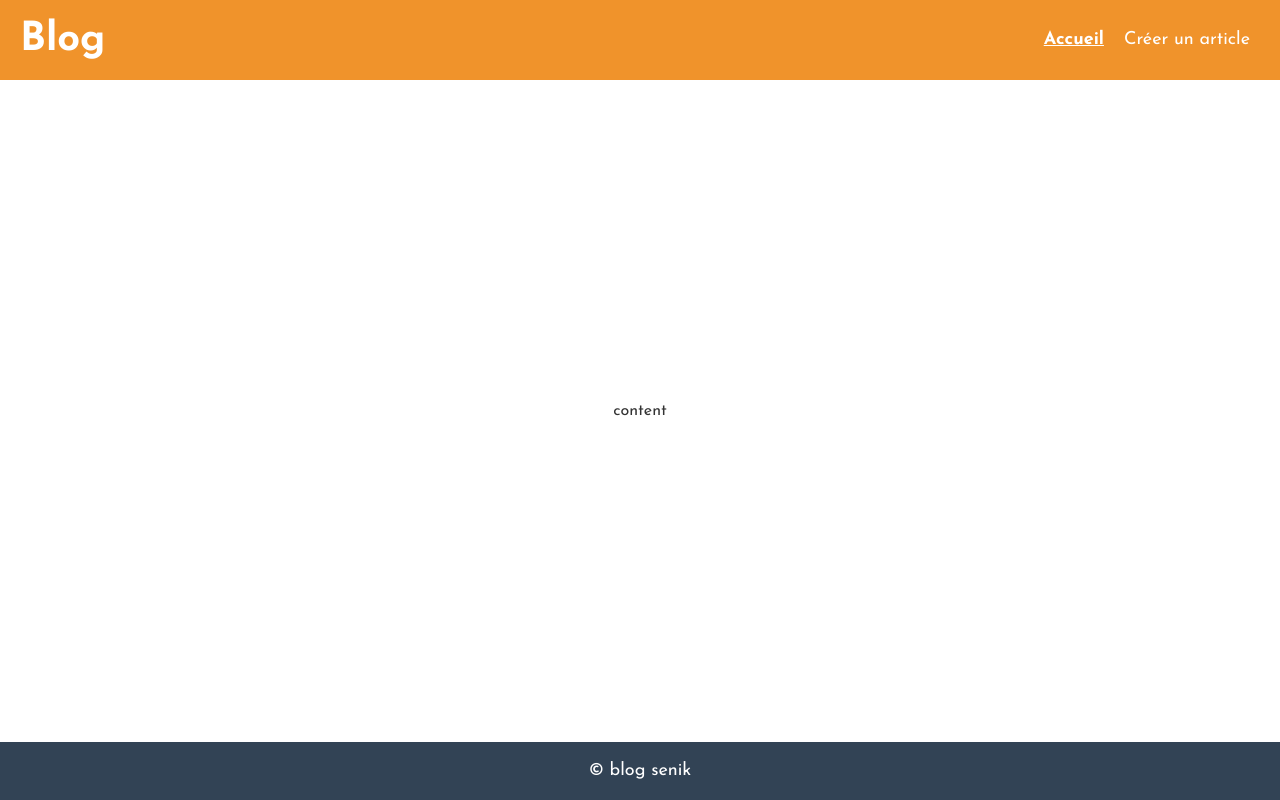
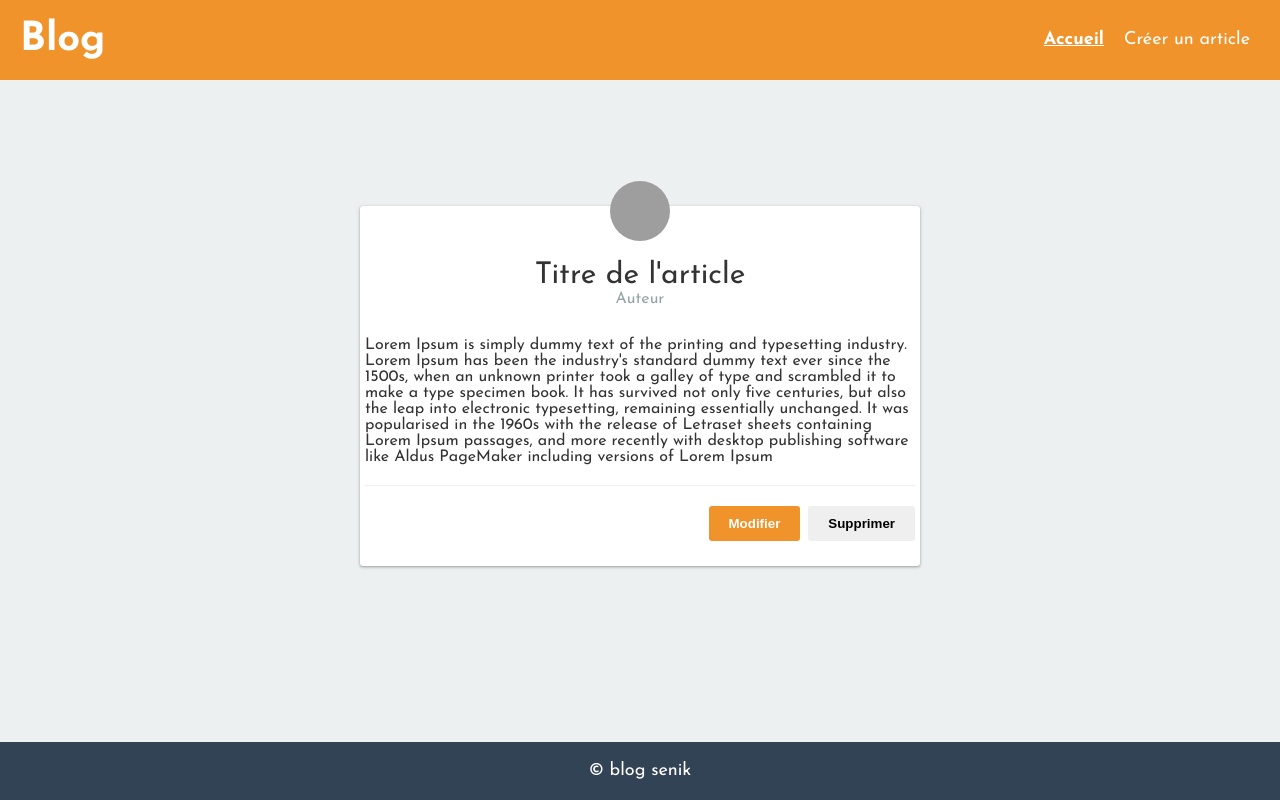
Before and after one commit to SebastienWenzel/Projet_js-30042022, a website built with webpack: page src/index.html in a window 1280 px wide. Built offline with nearby package versions, Linux system fonts and the light colour scheme; grey boxes are pictures that could not be loaded.

Commit message:
html and scss mise en page article sur index

```diff
--- a/src/assets/js/form.js
+++ b/src/assets/js/form.js
@@ -5,9 +5,8 @@ const form = document.querySelector("form");
 const errorElement = document.querySelector("#errors");
 let errors = [];
 
-
   form.addEventListener("submit", async event => {
-      //stop rafraichir la page après chaque submit
+    //stop rafraichir la page après chaque submit
     event.preventDefault();
     const formData = new FormData(form);
     const article = Object.fromEntries(formData.entries());
--- a/src/assets/sass/abstract/_variable.scss
+++ b/src/assets/sass/abstract/_variable.scss
@@ -8,6 +8,7 @@
     --divider:#ecf0f1;
     --dark-purple:#324355;
     --error:#e74c3c;
+    --hint:#95a5a6;
     --font-family:'Josefin Sans', sans-serif;
     --box-shadow:0 1px 2px 0 rgb(60 64 67 / 30%), 0 1px 3px 1px rgb(60 64 67 / 15%);
 }
--- a/src/assets/sass/form.scss
+++ b/src/assets/sass/form.scss
@@ -3,6 +3,7 @@
     justify-content: center;
     align-items: center;
     form{
+        background: white;
         width: 700px;
         padding: 4rem;
         box-shadow: var(--box-shadow);
--- a/src/assets/sass/index.scss
+++ b/src/assets/sass/index.scss
@@ -0,0 +1,47 @@
+.content{
+    background: var(--divider);
+    display: flex;
+    justify-content: center;
+    align-items: center;
+    .article-container{
+        max-width: 800px;
+        margin: 5rem 0 10rem 0;
+        .article{
+            background: white;
+            padding: 0.5rem;
+            border-radius: 0.3rem;
+            display: flex;
+            flex-direction: column;
+            align-items: center;
+            box-shadow: var(--box-shadow);
+            img{
+                height: 6rem;
+                width: 6rem;
+                border-radius: 50%;
+                margin-top: -3rem;
+            }
+            h2{
+                margin:2rem  0 0 0 ;
+            }
+            .article-author{
+              color: var(--hint);
+              margin-bottom:3rem;
+            }
+            .article-content{
+                max-width: 550px;
+            }
+            .article-action{
+                width: 100%;
+                display: flex;
+                justify-content: flex-end;
+                padding: 2rem 0;
+                margin-top:2rem;
+                border-top: 1px solid var(--divider);
+                .btn{
+                    margin-left: 0.8rem;
+                }
+
+            }
+        }
+    }
+}
--- a/src/assets/sass/style.scss
+++ b/src/assets/sass/style.scss
@@ -47,7 +47,7 @@ header{
 
 .content{
     grid-area: content;
-
+    background: var(--divider);
     padding: 2rem;
 
 }
--- a/src/index.html
+++ b/src/index.html
@@ -19,7 +19,22 @@
                 </li>
             </ul>
         </header>
-        <main class="content">content</main>
+        <main class="content">
+            <div class="article-container">
+                <article class="article">
+                    <img src="https://randomuser.me/api/portraits/women/50.jpg" alt="profile">
+                    <h2>Titre de l'article</h2>
+                    <p class="article-author">Auteur</p>
+                    <p class="article-content">Lorem Ipsum is simply dummy text of the printing and typesetting industry. Lorem Ipsum has been the industry's standard dummy text ever since the 1500s, when an unknown printer took a galley of type and scrambled it to make a type specimen book. It has survived not only five centuries, but also the leap into electronic typesetting, remaining essentially unchanged. It was popularised in the 1960s with the release of Letraset sheets containing Lorem Ipsum passages, and more recently with desktop publishing software like Aldus PageMaker including versions of Lorem Ipsum</p>
+                    <div class="article-action">
+                        <button class="btn btn-primary">Modifier</button>
+                        <button class="btn btn-danger">Supprimer</button>
+                    </div>
+                </article>
+
+            </div>
+
+        </main>
         <footer>© blog senik</footer>
        </div>
 </body>
```
Also changed, not shown: dist/form.bundle.js, dist/index.html, dist/main.bundle.js, dist/topbar.bundle.js, 3 other files.
